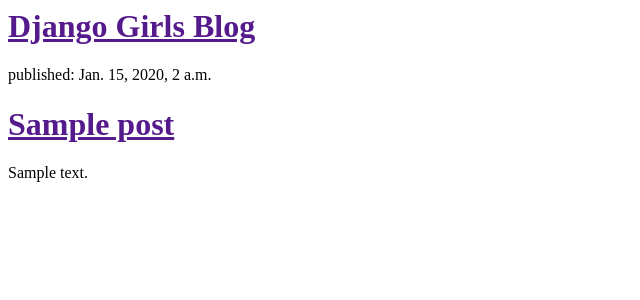
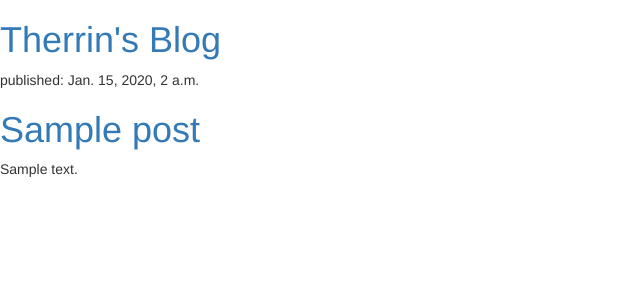
Before and after one commit to dragoncode12/my-first-blog, a Django app: template blog/templates/blog/post_list.html in a window 1280 px wide. Shown: the top 300 px of the page, without its empty margins (0-640 px from the left). Run offline with Django 3.2, Linux system fonts and the light colour scheme; the template is opened without the code that fills it: values that come from a table or form of the project are taken from there, others are empty; tables that the repository leaves empty hold one stand-in row (values such as "Sample post"); some libraries are stand-ins or nearby versions.

Commit message:
created a static file where css will go in

```diff
--- a/blog/templates/blog/post_list.html
+++ b/blog/templates/blog/post_list.html
@@ -1,10 +1,12 @@
 <html>
     <head>
+      <link rel="stylesheet" href="//maxcdn.bootstrapcdn.com/bootstrap/3.2.0/css/bootstrap.min.css">
+      <link rel="stylesheet" href="//maxcdn.bootstrapcdn.com/bootstrap/3.2.0/css/bootstrap-theme.min.css">
         <title>Django Girls blog</title>
     </head>
     <body>
       <div>
-            <h1><a href="">Django Girls Blog</a></h1>
+        <h1><a href="/">Therrin's Blog</a></h1>
       </div>
 
       {% for post in posts %}
```
Also changed, not shown: blog/static/css/blog.css (added). Lines whose indentation alone changed are shown as unchanged.
